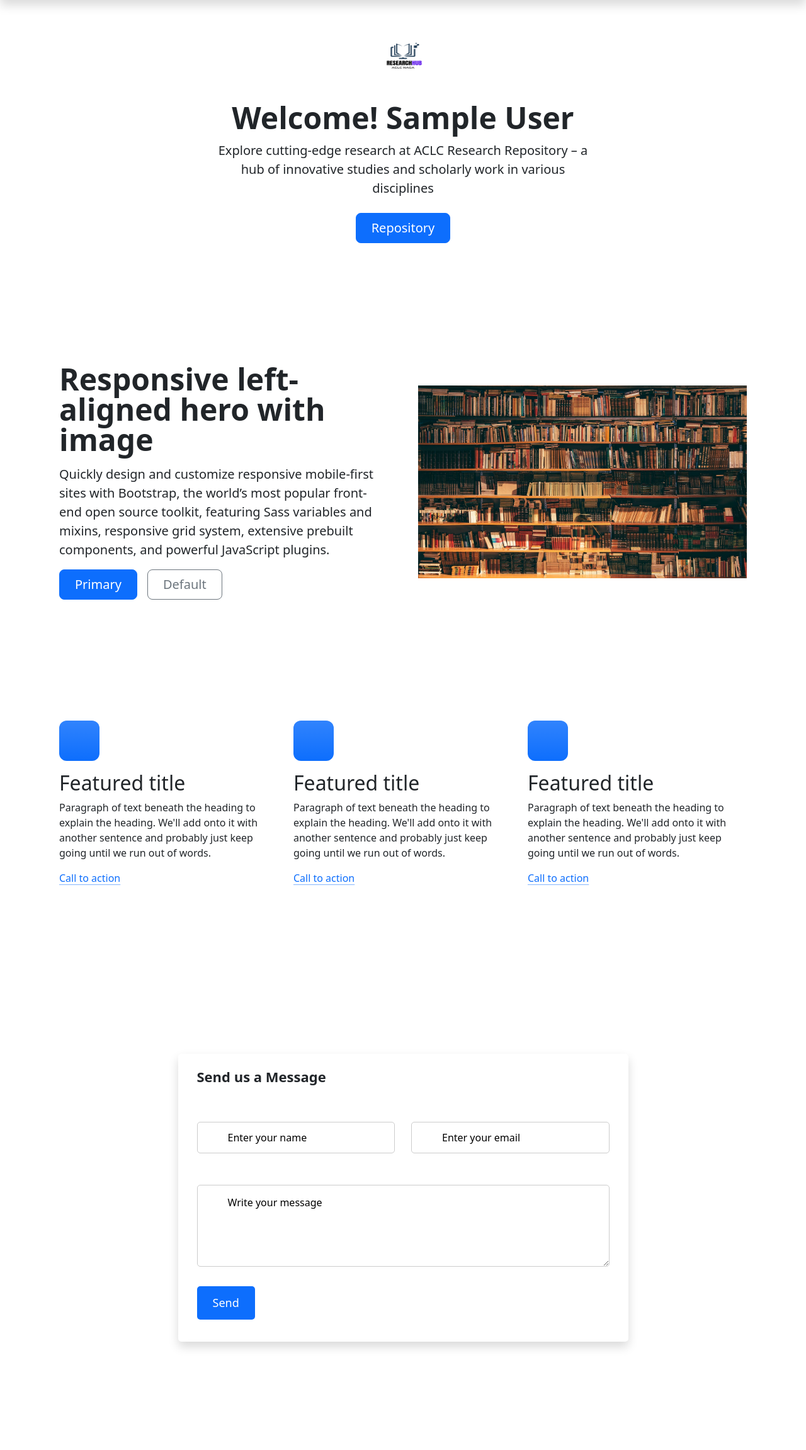
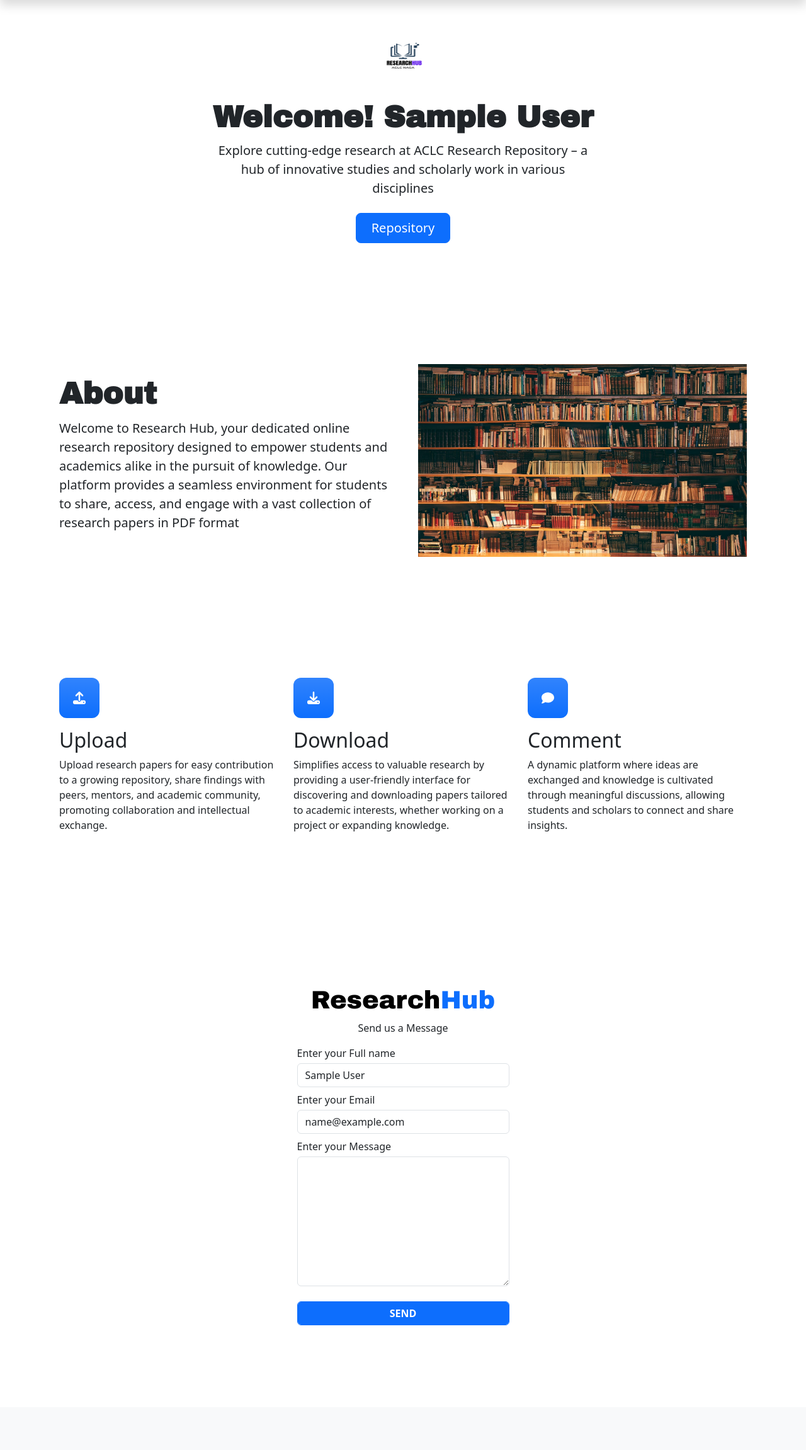
Before and after one commit to devdothades/Research-Hub, a PHP site: page /pages/home.php in a window 1280 px wide. Shown: the part 104-2406 px from the top of the page at 63% size. After the commit the page ends 2208 px from the top, so only its background shows below. Run offline with PHP 8.4, Linux system fonts and the light colour scheme; the visitor is signed in with stand-in values (Sample User, id 1); some libraries are stand-ins or nearby versions.

Commit message:
major changes

```diff
--- a/assets/css/home.css
+++ b/assets/css/home.css
@@ -15,6 +15,10 @@ nav{
 }
 
 h5{
+  font-family: 'Archivo-Black';
+}
+
+h1{
   font-family: 'Archivo-Black';
 }
 
--- a/assets/css/upload.css
+++ b/assets/css/upload.css
@@ -26,6 +26,10 @@ h3{
     background-color: #C0C0C0  ;
 }
 
+select{
+    background-color: #C0C0C0  ;
+}
+
 #date{
     width: 40%;
     border: none;
--- a/pages/home.php
+++ b/pages/home.php
@@ -14,7 +14,7 @@ if (isset($_SESSION['full_name'])) {
         <title>Home</title>
         <link rel="shortcut icon" type="image/x-icon" href=".././assets/img/logo/logo.png"/>
         <link rel="stylesheet" href=".././node_modules/bootstrap/dist/css/bootstrap.css"/>
-    <link rel="stylesheet" href="../assets/css/home.css"/>
+        <link rel="stylesheet" href="../assets/css/home.css?=<?php echo time() ?>"/>
     </head>
 
     <body>
@@ -36,7 +36,7 @@ if (isset($_SESSION['full_name'])) {
                     <a class="nav-link" href="#contacts">Contact</a>
                 </li>
                 <li class="nav-item mx-2">
-                <a class="nav-link" href="./search_repository.php">Repository</a>
+                    <a class="nav-link" href="repository.php">Repository</a>
                 </li>
             </ul>
 
@@ -58,7 +58,8 @@ if (isset($_SESSION['full_name'])) {
                     <p class="lead mb-4">Explore cutting-edge research at ACLC Research Repository – a hub of innovative
                         studies and scholarly work in various disciplines</p>
                     <div class="d-grid gap-2 d-sm-flex justify-content-sm-center">
-                    <button type="button" class="btn btn-primary btn-lg px-4 gap-3" id="repository">Repository</button>
+                        <button type="button" class="btn btn-primary btn-lg px-4 gap-3" id="repository">Repository
+                        </button>
                     </div>
                 </div>
             </div>
@@ -73,15 +74,12 @@ if (isset($_SESSION['full_name'])) {
                              width="700" height="500" loading="lazy">
                     </div>
                     <div class="col-lg-6">
-                    <h1 class="display-5 fw-bold lh-1 mb-3">Responsive left-aligned hero with image</h1>
-                    <p class="lead">Quickly design and customize responsive mobile-first sites with Bootstrap, the
-                        world’s most
-                        popular front-end open source toolkit, featuring Sass variables and mixins, responsive grid
-                        system,
-                        extensive prebuilt components, and powerful JavaScript plugins.</p>
+                        <h1 class="display-5 fw-bold lh-1 mb-3">About</h1>
+                        <p class="lead">Welcome to Research Hub, your dedicated online research repository designed to
+                            empower students and academics alike in the pursuit of knowledge. Our platform provides a
+                            seamless environment for students to share, access, and engage with a vast collection of
+                            research papers in PDF format</p>
                         <div class="d-grid gap-2 d-md-flex justify-content-md-start">
-                        <button type="button" class="btn btn-primary btn-lg px-4 me-md-2">Primary</button>
-                        <button type="button" class="btn btn-outline-secondary btn-lg px-4" id="">Default</button>
                         </div>
                     </div>
                 </div>
@@ -90,83 +88,78 @@ if (isset($_SESSION['full_name'])) {
                 <div class="row g-4 py-5 row-cols-1 row-cols-lg-3">
                     <div class="feature col">
                         <div class="feature-icon bg-primary bg-gradient">
-                        <svg class="bi" width="1em" height="1em">
-                            <use xlink:href="#collection"/>
-                        </svg>
+                            <img src="../assets/img/icons/upload.svg" alt="">
                         </div>
-                    <h2>Featured title</h2>
-                    <p>Paragraph of text beneath the heading to explain the heading. We'll add onto it with another
-                        sentence and
-                        probably just keep going until we run out of words.</p>
-                    <a href="#" class="icon-link">
-                        Call to action
-                        <svg class="bi" width="1em" height="1em">
-                            <use xlink:href="#chevron-right"/>
-                        </svg>
-                    </a>
+                        <h2>Upload</h2>
+                        <p>Upload research papers for easy contribution to a growing repository, share findings with
+                            peers, mentors, and academic community, promoting collaboration and intellectual
+                            exchange.</p>
+
                     </div>
                     <div class="feature col">
                         <div class="feature-icon bg-primary bg-gradient">
-                        <svg class="bi" width="1em" height="1em">
-                            <use xlink:href="#people-circle"/>
-                        </svg>
+                            <img src="../assets/img/icons/download.svg" alt="">
                         </div>
-                    <h2>Featured title</h2>
-                    <p>Paragraph of text beneath the heading to explain the heading. We'll add onto it with another
-                        sentence and
-                        probably just keep going until we run out of words.</p>
-                    <a href="#" class="icon-link">
-                        Call to action
-                        <svg class="bi" width="1em" height="1em">
-                            <use xlink:href="#chevron-right"/>
-                        </svg>
-                    </a>
+                        <h2>Download</h2>
+                        <p>Simplifies access to valuable research by providing a user-friendly interface for discovering
+                            and downloading papers tailored to academic interests, whether working on a project or
+                            expanding knowledge.</p>
+
                     </div>
                     <div class="feature col">
                         <div class="feature-icon bg-primary bg-gradient">
-                        <svg class="bi" width="1em" height="1em">
-                            <use xlink:href="#toggles2"/>
-                        </svg>
+                            <img src="../assets/img/icons/comment.svg" alt="">
                         </div>
-                    <h2>Featured title</h2>
-                    <p>Paragraph of text beneath the heading to explain the heading. We'll add onto it with another
-                        sentence and
-                        probably just keep going until we run out of words.</p>
-                    <a href="#" class="icon-link">
-                        Call to action
-                        <svg class="bi" width="1em" height="1em">
-                            <use xlink:href="#chevron-right"/>
-                        </svg>
-                    </a>
+                        <h2>Comment</h2>
+                        <p>A dynamic platform where ideas are exchanged and knowledge is cultivated through meaningful
+                            discussions, allowing students and scholars to connect and share insights.</p>
                     </div>
                 </div>
             </div>
         </section>
         <section id="contacts">
-        <div class="wrapper shadow">
-            <header>Send us a Message</header>
-            <form action="#">
-                <div class="dbl-field">
-                    <div class="field">
-                        <input type="text" name="name" placeholder="Enter your name">
+            <div class="form-container">
+                <div class="text-center">
+                    <h1 class="text-black">
+                        Research<span class="text-primary">Hub</span>
+                    </h1>
+                    <p>Send us a Message</p>
                 </div>
-                    <div class="field">
-                        <input type="text" name="email" placeholder="Enter your email">
+                <?php if (isset($_GET["error"])) { ?>
+                    <div class="alert alert-danger text-center" role="alert">
+                        <?php echo $_GET['error'] ?>
                     </div>
+                <?php } ?>
+                <?php if (isset($_GET["success"])) { ?>
+                    <div class="alert alert-success text-center" role="alert">
+                        <?php echo $_GET['success'] ?>
                     </div>
-                <div class="dbl-field">
+                <?php } ?>
+                <form class="mt-1" action="../scripts/contact/contact.php" method="POST">
+                    <div class="form-group">
+                        <label for="FULL_NAME">Enter your Full name</label>
+                        <input id="EMAIL" type="text" class="form-control mt-1 input" placeholder="ex. Warner Kayleigh "
+                               name="name" required value="<?php echo $_SESSION['full_name'] ?>"/>
                     </div>
-                <div class="message">
-                    <textarea placeholder="Write your message" name="message"></textarea>
+                    <div class="form-group mt-2">
+                        <label for="EMAIL">Enter your Email</label>
+                        <input id="EMAIL" type="email" class="form-control mt-1 input"
+                               placeholder="ex. warnerkayleigh@gmail.com" name="email" required
+                               value="<?php echo $_SESSION['email'] ?>"/>
+                    </div>
+                    <div class="form-group mt-2">
+                        <label for="">Enter your Message</label>
+                        <textarea class="form-control mt-1 input" cols="32" rows="8" name="message"></textarea>
+                    </div>
+
+                    <div class="mt-4">
+                        <button type="submit" class="btn btn-primary form-control fw-bold">
+                            SEND
+                        </button>
+                    </div>
+                </form>
 
             </div>
-                <div class="button-area">
-                    <button type="submit">Send</button>
-                    <span></span>
-                </div>
-            </form>
-        </div>
-
         </section>
 
 
@@ -174,8 +167,8 @@ if (isset($_SESSION['full_name'])) {
     <script src=".././node_modules/bootstrap/dist/js/bootstrap.js"></script>
     <script>
         let button = document.getElementById('repository');
-    button.addEventListener('click',  () =>{
-        window.location.href = './search_repository.php'
+        button.addEventListener('click', () => {
+            window.location.href = 'repository.php'
         });
     </script>
 
--- /dev/null
+++ b/scripts/upload/upload.php
@@ -0,0 +1 @@
+<?php
```
Also changed, not shown: assets/css/repository.css (+12 -39 lines), assets/css/search.css (renamed from assets/css/searchrepository.css, +3 -15 lines), assets/css/view.css (added, +58 -0 lines), pages/repository.php (+40 -62 lines), pages/search.php (added, +58 -0 lines), pages/search_repository.php (deleted, +0 -69 lines), pages/upload.php (+37 -18 lines), pages/view.php (added, +118 -0 lines), scripts/authentication/login.php (+8 -7 lines), scripts/authentication/logout.php (+6 -10 lines), scripts/authentication/signup.php (+3 -4 lines), scripts/contact/contact.php (added, +21 -0 lines), test.php (added, +15 -0 lines), assets/img/icons/comment.svg (added), 2 more files. Lines whose indentation alone changed are shown as unchanged.
